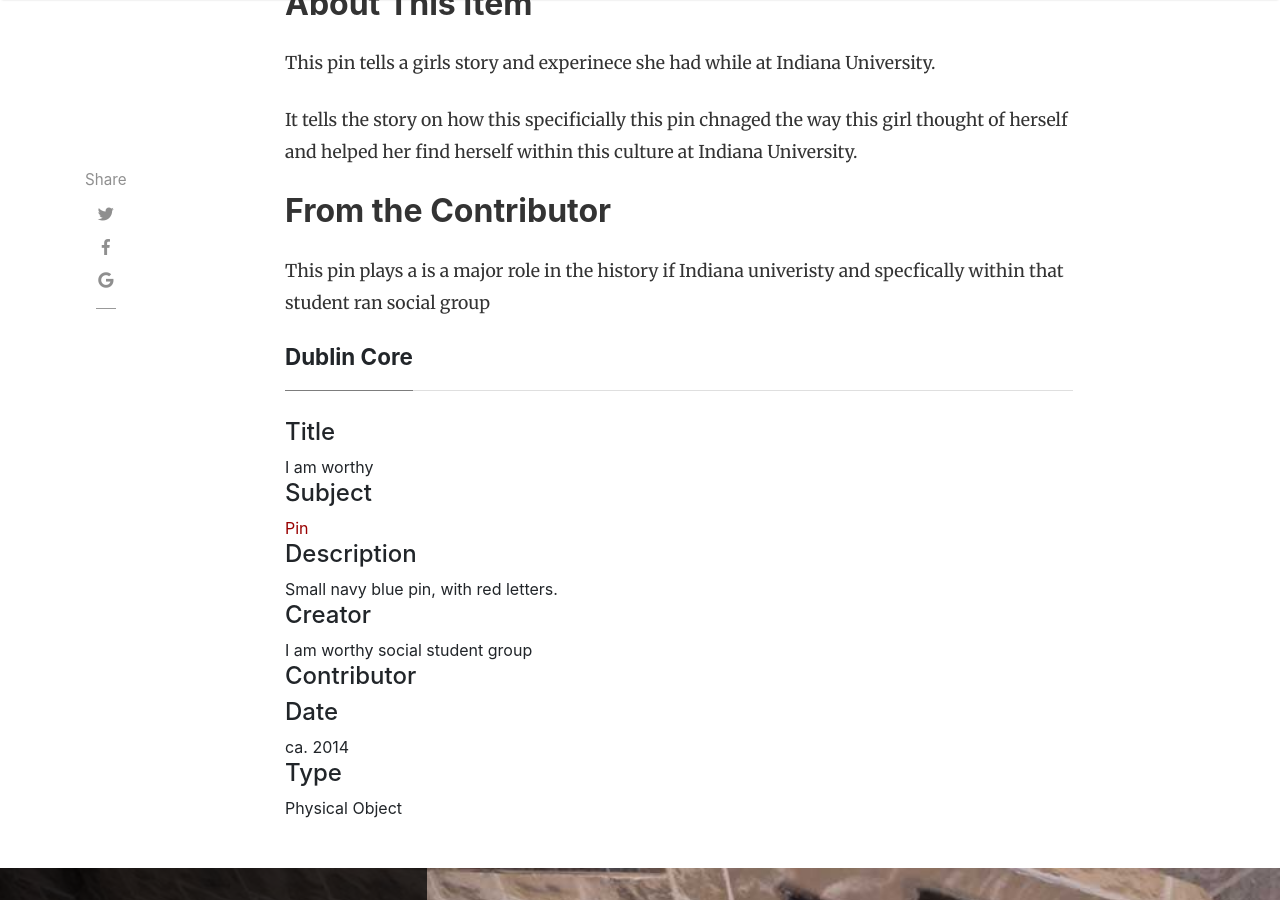
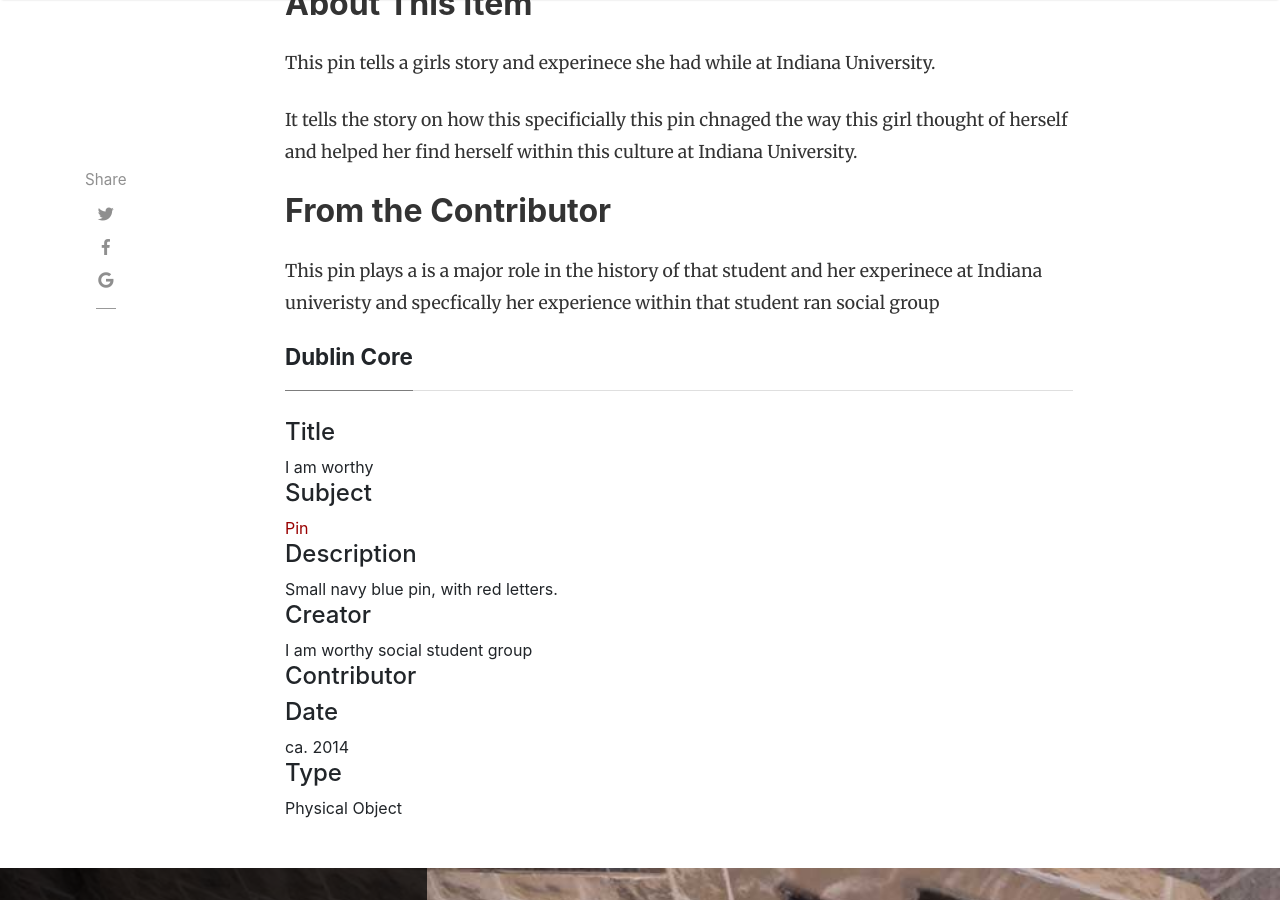
Before and after one commit to H301HistoryHarvest/H301HistoryHarvest, a Jekyll site: the page built from _items/2019-10-08-0002.md, in a window 1280 px wide and 900 px high, scrolled down 376 px. Built offline with Jekyll 4.4.1, drawn with Linux system fonts in a browser that asks for light colours; nearby versions of some CDN libraries; comment, search, counter and statistics services are not loaded.

Commit message:
Update 2019-10-08-0002.md

```diff
--- a/_items/2019-10-08-0002.md
+++ b/_items/2019-10-08-0002.md
@@ -21,4 +21,4 @@ This pin tells a girls story and experinece she had while at Indiana University.
 It tells the story on how this specificially this pin chnaged the way this girl thought of herself and helped her find herself within this culture at Indiana University.
 ## From the Contributor
 
-This pin plays a is a major role in the history if Indiana univeristy and specfically within that student ran social group
+This pin plays a is a major role in the history of that student and her experinece at Indiana univeristy and specfically her experience within that student ran social group
```
